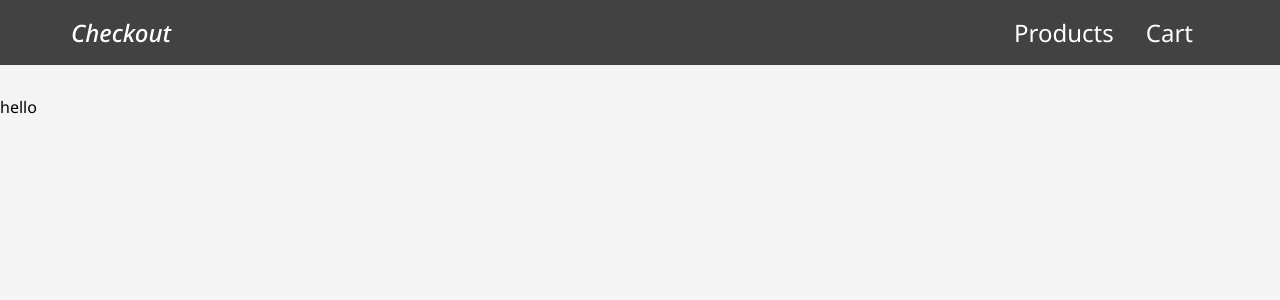
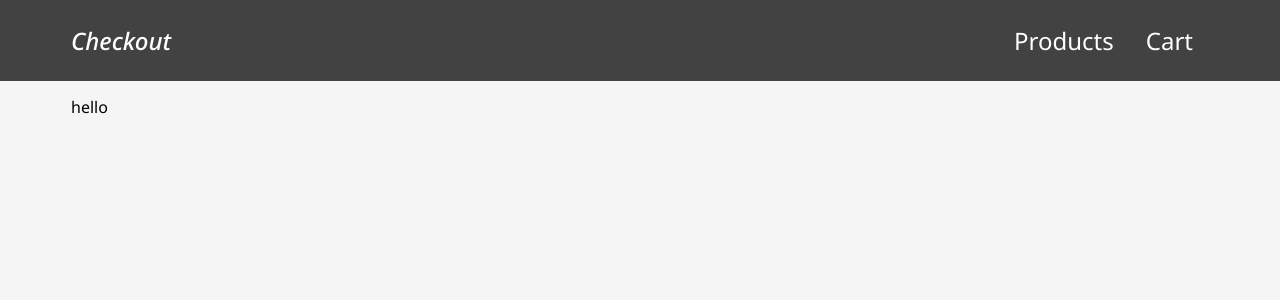
Before and after one commit to aleksey-lihodievski/books-store, a React (Create React App) app: page /checkout in a window 1280 px wide. Shown: the top 300 px of the page. Built offline with nearby package versions, Linux system fonts and the light colour scheme.

Commit message:
fix: mobile menu show up in column

```diff
--- a/src/containers/Navigation/components/Links/styled.ts
+++ b/src/containers/Navigation/components/Links/styled.ts
@@ -13,5 +13,6 @@ export const NavBarLink = styled(Link)`
 `;
 
 export const LinksContainer = styled.div`
+  display: flex;
   box-sizing: border-box;
 `;
--- a/src/containers/Navigation/index.tsx
+++ b/src/containers/Navigation/index.tsx
@@ -7,9 +7,9 @@ import {
   NavBar,
   MobileNavigation,
   DesktopLinks,
+  MobileLinks,
 } from './styled';
 import { useMediaQuery } from 'hooks/media';
-import Links from './components/Links';
 import Container from 'components/Container';
 import Title from 'components/Title';
 
@@ -50,7 +50,7 @@ const Navigation: React.FC<NavigationProps> = ({ title, hasImage }) => {
         ) : (
           <>
             <Mobile open={mobileNavModal} onClick={toggleMobileNav}>
-              <Links />
+              <MobileLinks />
             </Mobile>
             <MobileNavigation>
               {title && !hasImage && <Title white>{title}</Title>}
--- a/src/containers/Navigation/styled.ts
+++ b/src/containers/Navigation/styled.ts
@@ -105,3 +105,9 @@ export const Mobile = styled.div<IModalProps>`
 export const DesktopLinks = styled(Links)`
   margin-left: auto;
 `;
+
+export const MobileLinks = styled(Links)`
+  flex-direction: column;
+  justify-content: center;
+  text-align: center;
+`;
--- a/src/pages/Checkout/index.tsx
+++ b/src/pages/Checkout/index.tsx
@@ -2,12 +2,15 @@ import React from 'react';
 
 import Header from 'containers/Header';
 import Body from 'components/Body';
+import Container from 'components/Container';
 
 const Checkout: React.FC = () => {
   return (
     <>
       <Header title='Checkout' />
-      <Body>hello</Body>
+      <Body>
+        <Container>hello</Container>
+      </Body>
     </>
   );
 };
```
